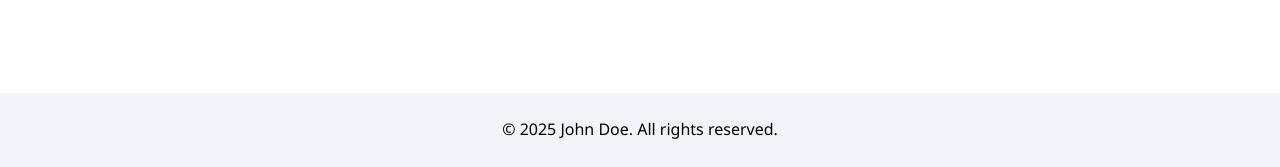
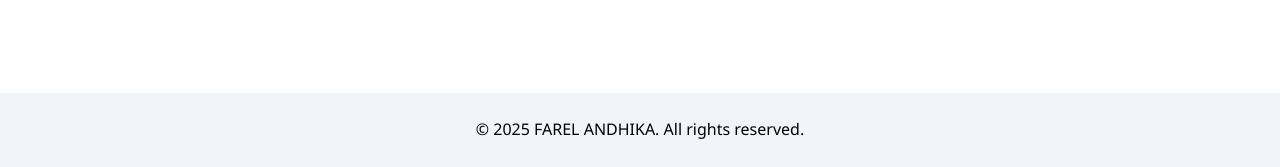
Before and after one commit to Farelandhika/portofolio., a plain HTML site: page index.html in a window 1280 px wide. Shown: the part 1965-2132 px from the top of the page. Drawn offline with Linux system fonts and the light colour scheme.

Commit message:
Update index.html

```diff
--- a/index.html
+++ b/index.html
@@ -145,7 +145,7 @@
   <!-- Footer -->
   <footer>
     <div class="container">
-      <p>© 2025 John Doe. All rights reserved.</p>
+      <p>© 2025 FAREL ANDHIKA. All rights reserved.</p>
     </div>
   </footer>
 
@@ -154,4 +154,5 @@
 
   <script src="script.js"></script>
 </body>
+
 </html>
```
